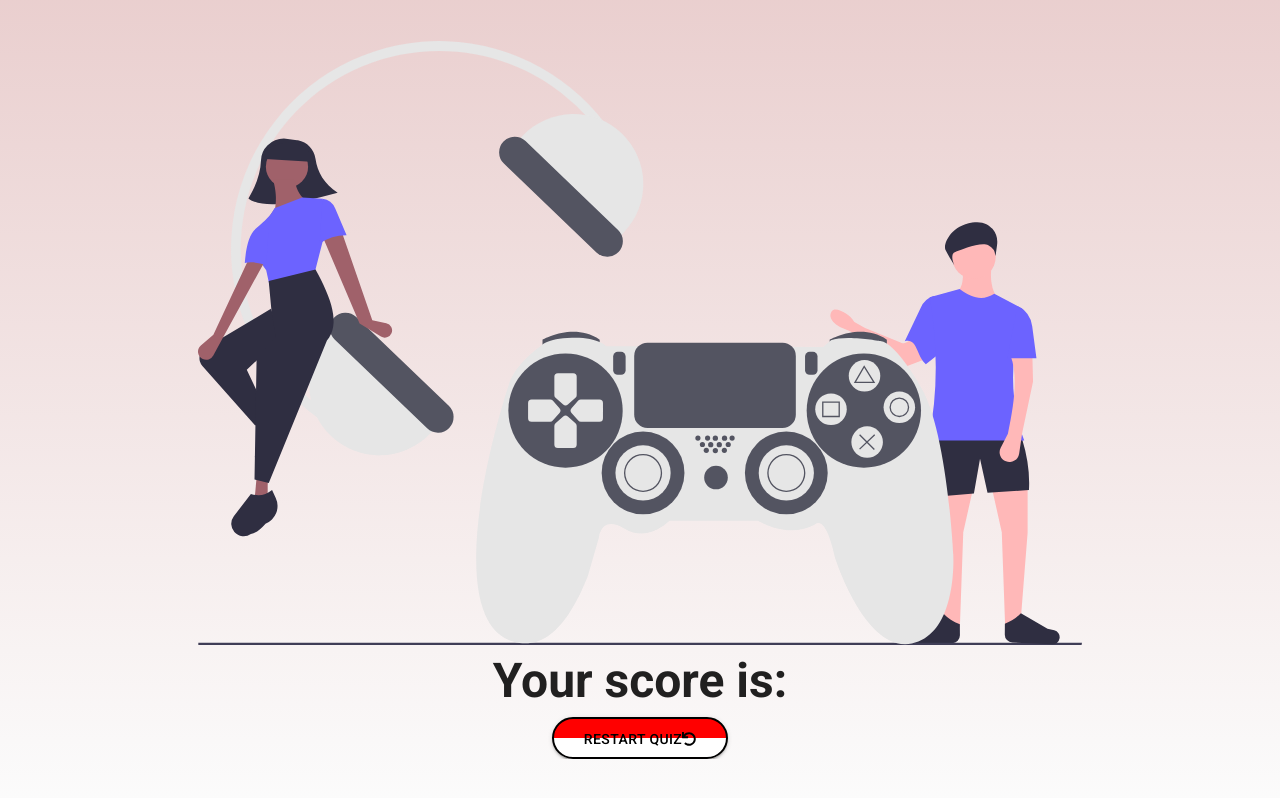
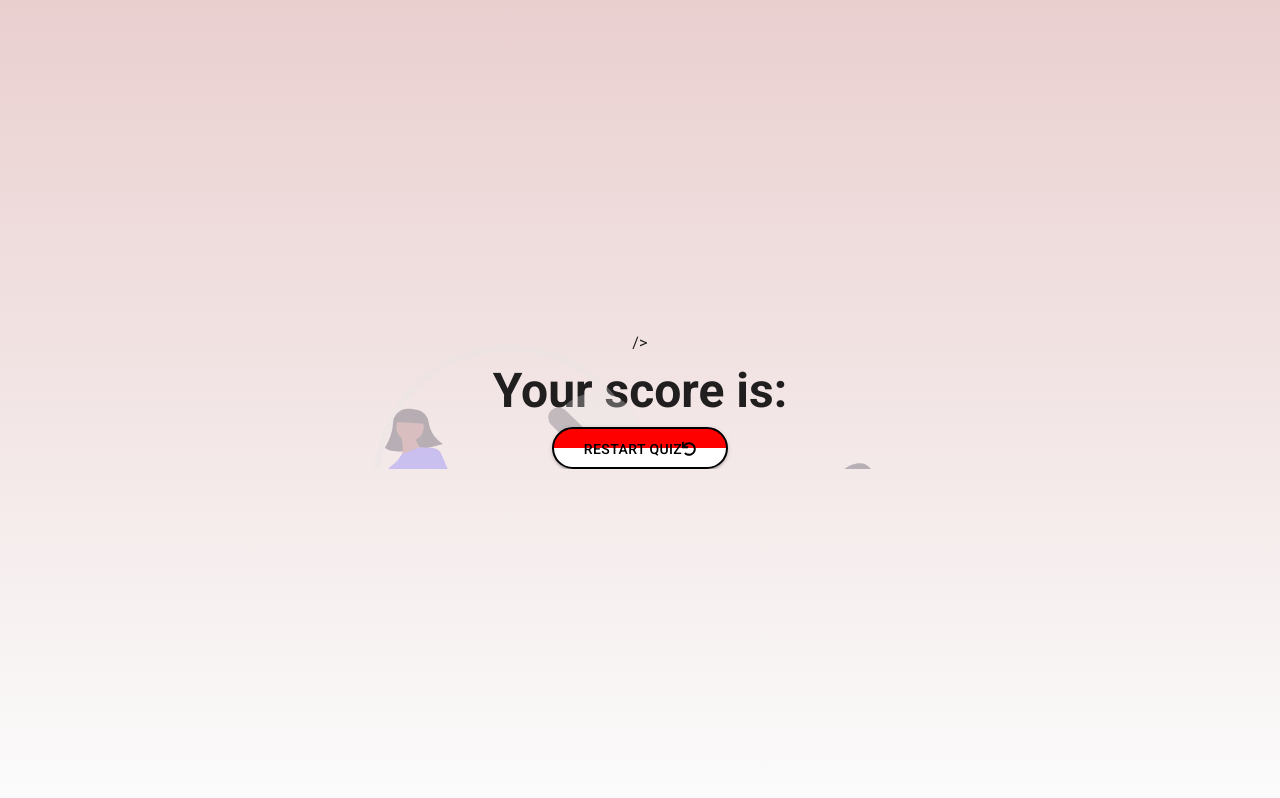
Before and after one commit to SebastianMarius/pokeguessr, a React (Create React App) app: page /result in a window 1280 px wide. Built offline with nearby package versions, Linux system fonts and the light colour scheme.

Commit message:
Fixed warnings

```diff
--- a/src/components/PokemonCard.jsx
+++ b/src/components/PokemonCard.jsx
@@ -29,7 +29,6 @@ const PokemonCard = ({pokemon, onGuessPokemon}) => {
     const [image, setImage] = useState({});
 
     useEffect(() => {
-        // make this happen after 400 ms
         setIsLoaded(false);
         const img = new Image();
         img.src = pokemon.image;
--- a/src/routes/Result.jsx
+++ b/src/routes/Result.jsx
@@ -1,10 +1,10 @@
 import React from "react";
-import { useNavigate, useSearchParams } from "react-router-dom";
+import {useNavigate, useSearchParams} from "react-router-dom";
 import Box from "@mui/material/Box";
 import Container from "@mui/material/Container";
 import Typography from "@mui/material/Typography";
 import Button from "@mui/material/Button";
-import { FaUndo } from "react-icons/fa";
+import {FaUndo} from "react-icons/fa";
 import Logo from "../images/game_icon.svg"
 
 const Result = () => {
@@ -39,18 +39,19 @@ const Result = () => {
                         position: 'relative',
                     }}
                 >
-           <img src={Logo} sx={{
+                    <img src={Logo} style={{
                         position: 'absolute',
                         h: "80%",
                         opacity: ".3",
                         top: "10%",
                         width: "50%",
                         zIndex: 0,
-           }} />
+                    }} alt={'logo'}/>
+                    />
                     <Typography
                         component="h1"
                         variant="h3"
-            sx={{ fontWeight: "bold", margin: "0.5rem" }}
+                        sx={{fontWeight: "bold", margin: "0.5rem"}}
                         textAlign="center"
                     >
                         Your score is: {score}
@@ -70,7 +71,7 @@ const Result = () => {
                         }}
                     >
                         Restart Quiz
-            <FaUndo />
+                        <FaUndo/>
                     </Button>
                 </Box>
             </Container>
```
Lines whose indentation alone changed are shown as unchanged.
